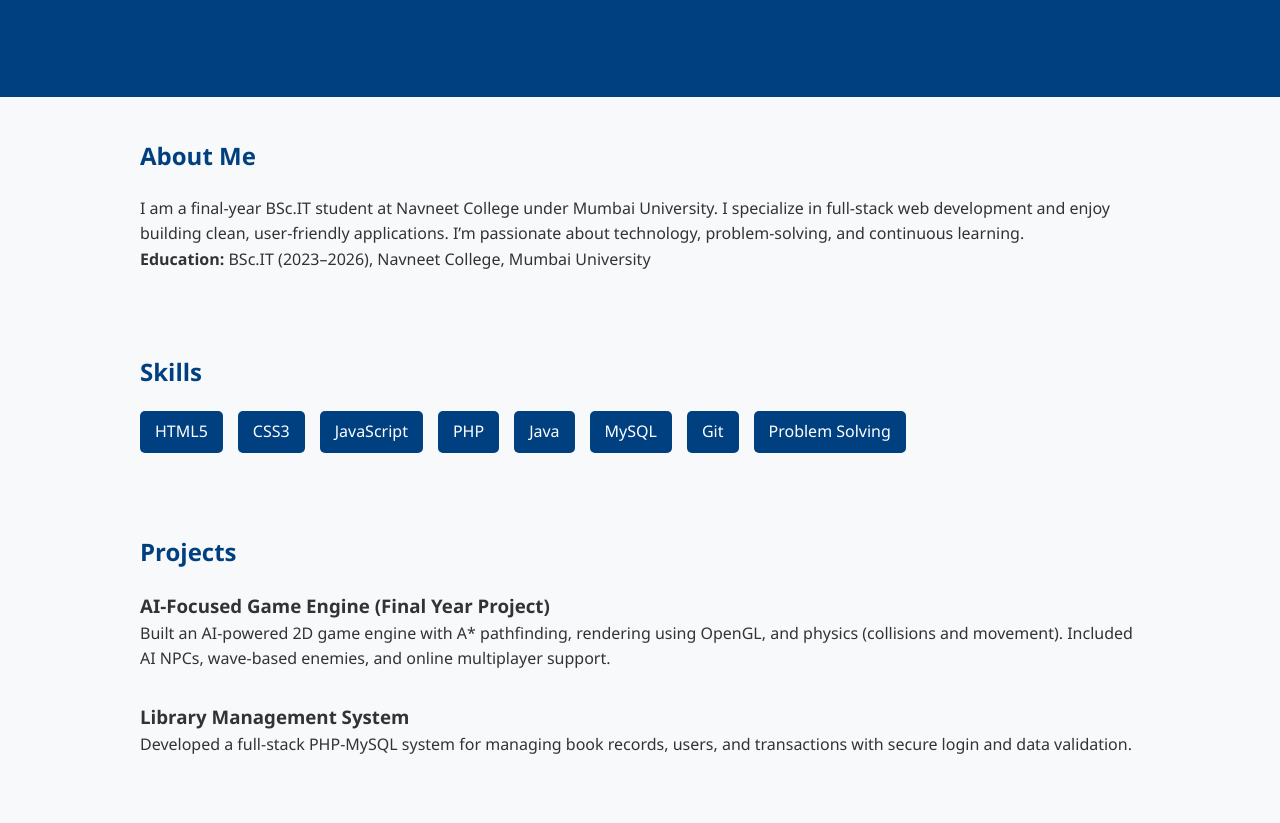
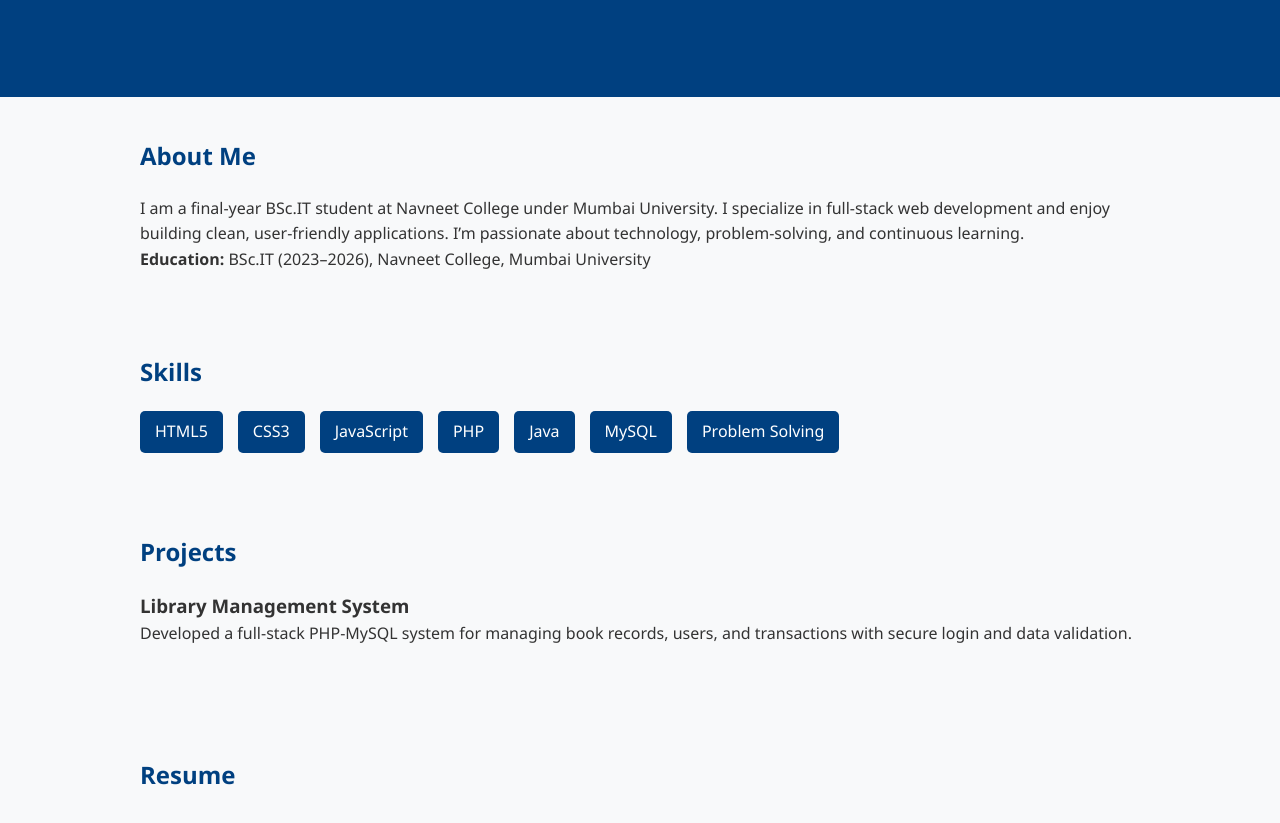
Before and after one commit to ArvindKumar24/Portfolio, a plain HTML site: page index.html in a window 1280 px wide. Shown: the part 245-1068 px from the top of the page. Drawn offline with Linux system fonts and the light colour scheme.

Commit message:
edited skills and projects

```diff
--- a/index.html
+++ b/index.html
@@ -36,7 +36,7 @@
         <li>PHP</li>
         <li>Java</li>
         <li>MySQL</li>
-        <li>Git</li>
+
         <li>Problem Solving</li>
       </ul>
     </div>
@@ -45,10 +45,7 @@
   <section id="projects">
     <div class="container">
       <h2>Projects</h2>
-      <div class="project">
-        <h3>AI-Focused Game Engine (Final Year Project)</h3>
-        <p>Built an AI-powered 2D game engine with A* pathfinding, rendering using OpenGL, and physics (collisions and movement). Included AI NPCs, wave-based enemies, and online multiplayer support.</p>
-      </div>
+
       <div class="project">
         <h3>Library Management System</h3>
         <p>Developed a full-stack PHP-MySQL system for managing book records, users, and transactions with secure login and data validation.</p>
```
